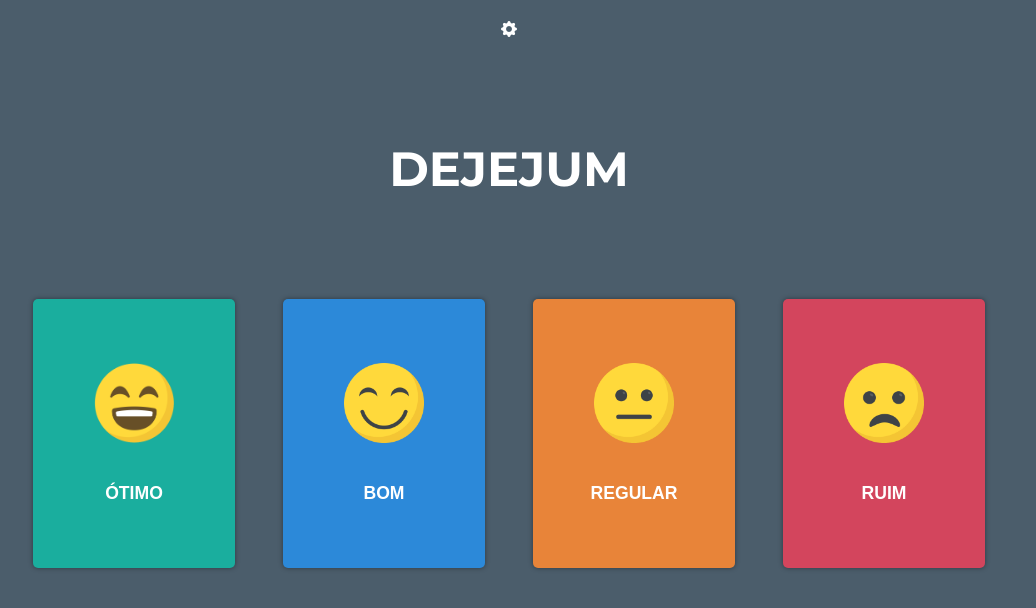
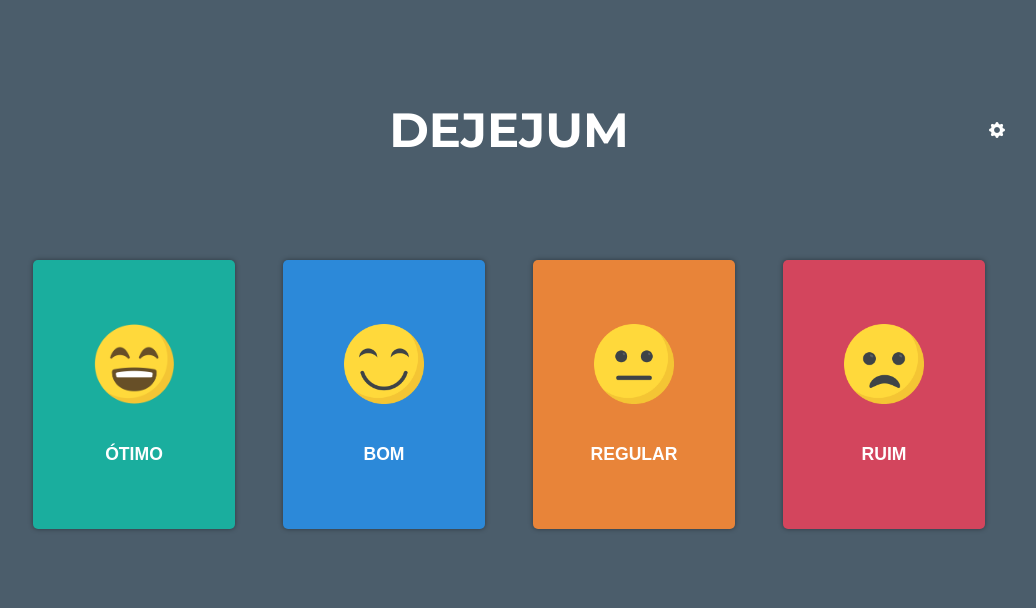
Before and after one commit to yLuiz/feedback-meals, an Angular app: page /feedback in a window 1280 px wide. Shown: the top 608 px of the page, without its empty margins (131-1167 px from the left). Built offline with nearby package versions, Linux system fonts and the light colour scheme.

Commit message:
Reduzindo layout para dispositivos com altura inferior a 460px - layout do menu

```diff
--- a/src/app/components/feedback-refeicao/feedback-refeicao.component.html
+++ b/src/app/components/feedback-refeicao/feedback-refeicao.component.html
@@ -1,9 +1,10 @@
 <section>
-  <span class="span-gear" (click)="goToMenu()">
-    <i class="bi bi-gear-fill"></i>
-  </span>
+
   <div class="title">
     <h1>{{ store.refeicao }}</h1>
+    <span class="span-gear" (click)="goToMenu()">
+      <i class="bi bi-gear-fill"></i>
+    </span>
   </div>
   <div class="feedback-buttons">
     <button (click)="getFeedback('otimo')" class="feedback-button-card card-green shine">
--- a/src/app/components/feedback-refeicao/feedback-refeicao.component.scss
+++ b/src/app/components/feedback-refeicao/feedback-refeicao.component.scss
@@ -18,7 +18,7 @@ section {
     display: flex;
     align-items: center;
     justify-content: center;
-    width: 100%;
+    width: 80%;
     height: 100px;
     margin: 20px 0 50px;
 
@@ -96,5 +96,6 @@ section {
 
 .span-gear {
   display: block;
-  margin-top: 20px;
+  position: absolute;
+  right: 0;
 }
--- a/src/app/components/menu-refeicao/menu-refeicao.component.scss
+++ b/src/app/components/menu-refeicao/menu-refeicao.component.scss
@@ -25,6 +25,22 @@ section {
 
     flex-direction: column;
     gap: 3em;
+
+    @media (max-width: 576px) {
+      width: 288px !important;
+    }
+
+    @media (max-height: 460px) {
+      width: 90% !important;
+      flex-direction: row;
+    }
+
+
+    @media (max-width: 360px) {
+      max-width: 288px !important;
+      width: 90vw !important;
+    }
+
   }
 
   .absolute {
@@ -33,16 +49,3 @@ section {
     right: 30px;
   }
 }
-
-@media (max-width: 576px) {
-  .container {
-    width: 288px !important;
-  }
-}
-
-@media (max-width: 360px) {
-  .container {
-    max-width: 288px !important;
-    width: 90vw !important;
-  }
-}
```
